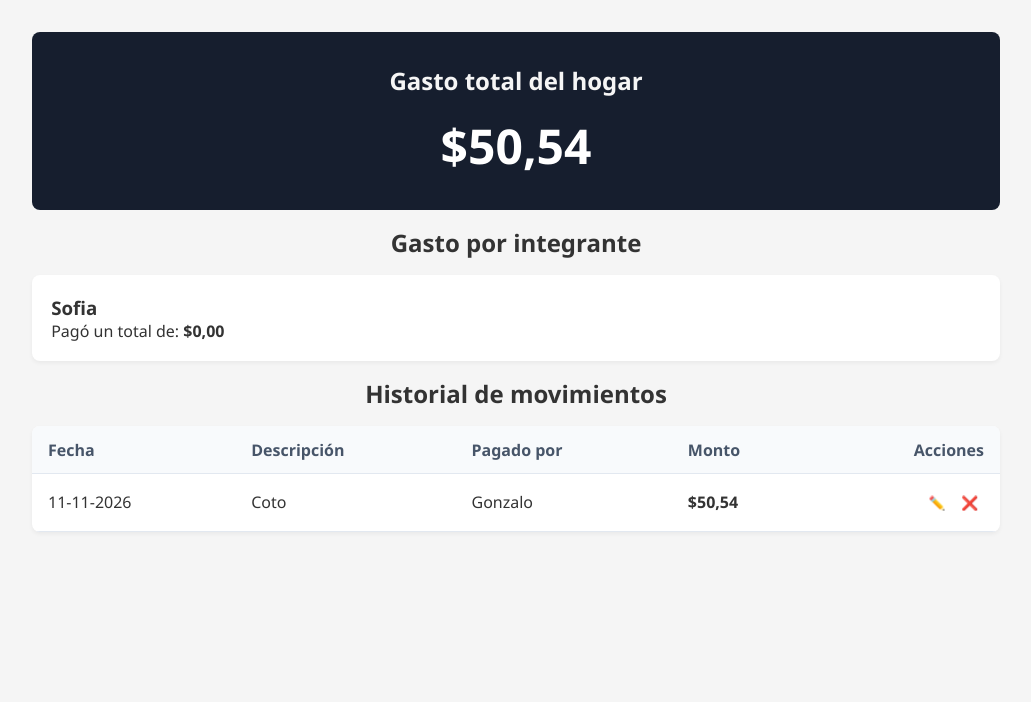
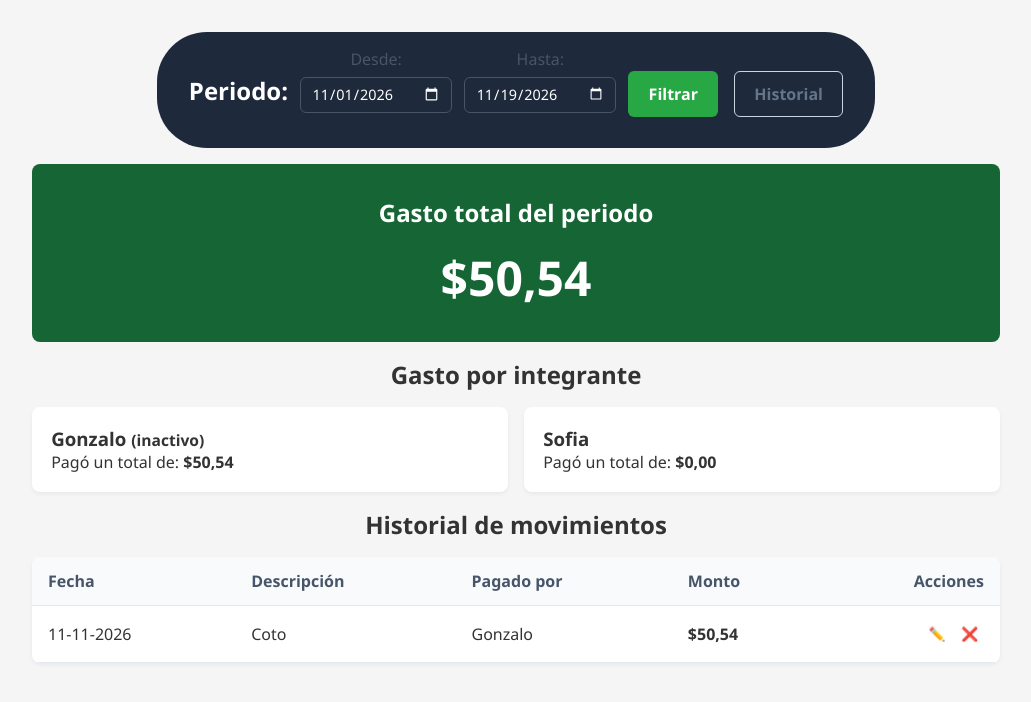
Before and after one commit to smaballay/Gastos, a Flask app: page / in a window 1280 px wide. Shown: the part 78-780 px from the top of the page, without its empty margins (124-1155 px from the left). Run offline with Flask 3, Linux system fonts and the light colour scheme; data comes from the database, SQL or seed files in the repository; both versions use the stored data as it was before the commit.

Commit message:
feat: filtro por período y fixes

```diff
--- a/src/config.py
+++ b/src/config.py
@@ -1,4 +1,6 @@
+from decimal import Decimal
+
 class Config:
     MAX_NOMBRE_INTEGRANTE = 30
     MAX_DESCRIPCION_GASTO = 50
-    MAX_MONTO_GASTO = 1000000000
+    MAX_MONTO_GASTO = Decimal('1000000000.00')
--- a/src/controllers/gasto_controller.py
+++ b/src/controllers/gasto_controller.py
@@ -5,6 +5,29 @@ from datetime import datetime, date
 from decimal import Decimal, InvalidOperation
 
 gasto_bp = Blueprint('gasto_bp', __name__)
+
+def leer_filtro_fechas():
+    hoy = date.today()
+    por_defecto = (hoy.replace(day=1).isoformat(), hoy.isoformat())
+
+    if 'desde' not in request.args and 'hasta' not in request.args:
+        return por_defecto
+
+    desde = request.args.get('desde', '').strip()
+    hasta = request.args.get('hasta', '').strip()
+
+    try:
+        desde_dt = datetime.strptime(desde, '%Y-%m-%d').date() if desde else None
+        hasta_dt = datetime.strptime(hasta, '%Y-%m-%d').date() if hasta else None
+    except ValueError:
+        flash('El rango de fechas no es válido.', 'error')
+        return por_defecto
+
+    if desde_dt and hasta_dt and desde_dt > hasta_dt:
+        flash('La fecha "desde" no puede ser posterior a "hasta".', 'error')
+        return por_defecto
+
+    return (desde_dt.isoformat() if desde_dt else None, hasta_dt.isoformat() if hasta_dt else None)
 
 def validar_gasto(fecha, descripcion, monto, integrante_id, integrante_id_actual=None):
     try:
@@ -38,10 +61,11 @@ def validar_gasto(fecha, descripcion, monto, integrante_id, integrante_id_actual
 
     max_monto = current_app.config['MAX_MONTO_GASTO']
     if monto_dec > max_monto:
-        flash(f'El monto debe ser menor o igual a ${max_monto}', 'error')
+        formato = current_app.jinja_env.filters['formato_moneda']
+        flash(f'El monto debe ser menor o igual a ${formato(max_monto*100)}', 'error')
         return None
 
-    if monto_dec.normalize().as_tuple().exponent < -2:
+    if monto_dec != monto_dec.quantize(Decimal('0.01')):
         flash('El monto no puede tener más de 2 decimales.', 'error')
         return None
 
@@ -60,19 +84,22 @@ def validar_gasto(fecha, descripcion, monto, integrante_id, integrante_id_actual
         return None
 
     return {
-        'fecha': fecha_dt,
-        'monto': float(monto_dec*100),
+        'fecha': fecha_dt.isoformat(),
+        'monto': int(monto_dec*100),
         'integrante_id': integrante_id,
     }
 
 @gasto_bp.route('/')
 def index():
-    gastos = GastoModel.obtener_gastos()
-    total_gastos, por_persona = GastoModel.calcular_por_persona()
+    desde, hasta = leer_filtro_fechas()
+    gastos = GastoModel.obtener_gastos(desde, hasta)
+    total_gastos, por_persona = GastoModel.calcular_por_persona(desde, hasta)
     return render_template('index.html',
                            gastos=gastos,
                            total_gastos=total_gastos,
-                           por_persona=por_persona)
+                           por_persona=por_persona,
+                           desde=desde or '',
+                           hasta=hasta or '')
 
 @gasto_bp.route('/gastos/nuevo', methods=['GET', 'POST'])
 def agregar_gasto():
@@ -86,12 +113,11 @@ def agregar_gasto():
         if not datos:
             return redirect(url_for('gasto_bp.agregar_gasto'))
 
-        if not GastoModel.registrar_gasto(datos['fecha'], descripcion,
-                                          datos['monto'], datos['integrante_id']):
+        if not GastoModel.registrar_gasto(datos['fecha'], descripcion, datos['monto'], datos['integrante_id']):
             flash('No se pudo guardar el gasto.', 'error')
             return redirect(url_for('gasto_bp.agregar_gasto'))
         flash('Gasto registrado correctamente.', 'success')
-        return redirect(url_for('gasto_bp.index'))
+        return redirect(url_for('gasto_bp.index', desde='', hasta=''))
 
     hoy = datetime.now().strftime('%Y-%m-%d')
     integrantes = IntegranteModel.obtener_integrantes()
@@ -110,17 +136,15 @@ def editar_gasto(id):
         monto = request.form.get('monto')
         integrante_id = request.form.get('integrante_id')
 
-        datos = validar_gasto(fecha, descripcion, monto, integrante_id,
-                              gasto['integrante_id'])
+        datos = validar_gasto(fecha, descripcion, monto, integrante_id, gasto['integrante_id'])
         if not datos:
             return redirect(url_for('gasto_bp.editar_gasto', id=id))
 
-        if not GastoModel.actualizar_gasto(id, datos['fecha'], descripcion,
-                                           datos['monto'], datos['integrante_id']):
+        if not GastoModel.actualizar_gasto(id, datos['fecha'], descripcion, datos['monto'], datos['integrante_id']):
             flash('No se pudo actualizar el gasto.', 'error')
             return redirect(url_for('gasto_bp.editar_gasto', id=id))
         flash('Gasto actualizado correctamente.', 'success')
-        return redirect(url_for('gasto_bp.index'))
+        return redirect(url_for('gasto_bp.index', desde='', hasta=''))
 
     integrantes = IntegranteModel.obtener_integrantes_editar(gasto['integrante_id'])
     return render_template('form_gasto.html', gasto=gasto, integrantes=integrantes)
--- a/src/models/gasto_model.py
+++ b/src/models/gasto_model.py
@@ -3,14 +3,28 @@ from db import conexion_db
 
 class GastoModel:
     @staticmethod
-    def obtener_gastos():
+    def condiciones_fecha(desde, hasta):
+        condiciones, parametros = [], []
+        if desde:
+            condiciones.append("gastos.fecha >= ?")
+            parametros.append(desde)
+        if hasta:
+            condiciones.append("gastos.fecha <= ?")
+            parametros.append(hasta)
+        return condiciones, parametros
+
+    @staticmethod
+    def obtener_gastos(desde=None, hasta=None):
+        condiciones, parametros = GastoModel.condiciones_fecha(desde, hasta)
+        where = ("WHERE " + " AND ".join(condiciones)) if condiciones else ""
         with conexion_db() as conexion:
-            return conexion.execute("""
+            return conexion.execute(f"""
                 SELECT gastos.id, gastos.descripcion, gastos.monto, gastos.fecha, integrantes.nombre as pagador
                 FROM gastos
                 LEFT JOIN integrantes ON gastos.integrante_id = integrantes.id
+                {where}
                 ORDER BY gastos.fecha DESC, gastos.id DESC
-            """).fetchall()
+            """, parametros).fetchall()
 
     @staticmethod
     def obtener_gasto_por_id(id):
@@ -51,16 +65,21 @@ class GastoModel:
             return False
 
     @staticmethod
-    def calcular_por_persona():
+    def calcular_por_persona(desde=None, hasta=None):
+        condiciones, parametros = GastoModel.condiciones_fecha(desde, hasta)
+        where = ("WHERE " + " AND ".join(condiciones)) if condiciones else ""
+        on_extra = ("AND " + " AND ".join(condiciones)) if condiciones else ""
+
         with conexion_db() as conexion:
-            fila = conexion.execute("SELECT COALESCE(SUM(monto), 0) AS total FROM gastos").fetchone()
-            total_gastos = fila['total'] or 0.0
+            fila = conexion.execute(f"SELECT COALESCE(SUM(monto), 0) AS total FROM gastos {where}", parametros).fetchone()
+            total_gastos = fila['total'] or 0
 
-            por_persona = conexion.execute("""
-                SELECT integrantes.nombre, COALESCE(SUM(gastos.monto), 0) AS pagado
+            por_persona = conexion.execute(f"""
+                SELECT integrantes.nombre, integrantes.activo, COALESCE(SUM(gastos.monto), 0) AS pagado
                 FROM integrantes
-                LEFT JOIN gastos ON integrantes.id = gastos.integrante_id
-                WHERE integrantes.activo = 1
+                LEFT JOIN gastos ON integrantes.id = gastos.integrante_id {on_extra}
                 GROUP BY integrantes.id
-            """).fetchall()
+                HAVING integrantes.activo = 1 OR COUNT(gastos.id) > 0
+                ORDER BY pagado DESC, integrantes.nombre
+            """, parametros).fetchall()
         return total_gastos, por_persona
--- a/src/models/integrante_model.py
+++ b/src/models/integrante_model.py
@@ -32,7 +32,7 @@ class IntegranteModel:
         try:
             with conexion_db() as conexion, conexion:
                 cursor = conexion.execute("UPDATE integrantes SET nombre = ? WHERE id = ? AND activo = 1", (nombre, integrante_id))
-            return True
+            return cursor.rowcount > 0
         except sqlite3.Error as e:
             print(f"Error al actualizar integrante: {e}")
             return False
--- a/src/static/css/style.css
+++ b/src/static/css/style.css
@@ -58,13 +58,39 @@ body{
     box-shadow: 0 2px 4px rgba(0,0,0,0.05);
 }
 
-.card-total{
-    background: #161e2e;
-    color: whitesmoke;
+.card-total, .card-periodo{
+    background: #166534;
+    color: white;
     border-radius: 8px;
-    padding: 1rem;
+    padding: 1rem 2rem;
     text-align: center;
     margin: 0 auto;
+}
+
+.card-periodo{
+    background: #1e293b;
+    border-radius: 50px;
+    display: flex;
+    align-items: center;
+    justify-content: center;
+    flex-wrap: wrap;
+    gap: 0.75rem;
+    width: fit-content;
+    margin-bottom: 1rem;
+}
+
+.card-periodo input[type="date"]{
+    padding: 0.4rem 0.65rem;
+    border: 1px solid #475569;
+    border-radius: 6px;
+    font-size: 0.9rem;
+    background-color: #1e293b;
+    color: white;
+}
+
+.card-periodo input[type="date"]::-webkit-calendar-picker-indicator{
+    filter: invert(1);
+    cursor: pointer;
 }
 
 .total-value{
@@ -140,7 +166,7 @@ body{
     display: flex;
     gap: 1rem;
     align-items: center;
-    margin-top: 1.5rem;
+    margin-top: 0.5rem;
 }
 
 .form-actions .btn{
--- a/src/templates/index.html
+++ b/src/templates/index.html
@@ -1,8 +1,25 @@
 {%extends "base.html"%}
 {%block content%}
+<form method="GET" action="{{url_for('gasto_bp.index')}}" class="card-periodo">
+    <div>
+        <h2>Periodo: </h2>
+    </div>
+    <div class="form-group">
+        <label for="desde">Desde:</label>
+        <input type="date" id="desde" name="desde" value="{{desde}}">
+    </div>
+    <div class="form-group">
+        <label for="hasta">Hasta:</label>
+        <input type="date" id="hasta" name="hasta" value="{{hasta}}">
+    </div>
+    <div class="form-actions">
+        <button type="submit" class="btn btn-primary">Filtrar</button>
+        <a href="{{url_for('gasto_bp.index', desde='', hasta='')}}" class="btn btn-cancel">Historial</a>
+    </div>
+</form>
 
 <div class="card-total">
-    <h2>Gasto total del hogar</h2>
+    <h2>Gasto total{% if desde or hasta %} del periodo{% else %} del hogar{% endif %}</h2>
     <p class="total-value">${{total_gastos|formato_moneda}}</p>
 </div>
 
@@ -10,7 +27,7 @@
 <div class="grid-gastos">
     {%for p in por_persona%}
     <div class="card-gasto">
-        <h3>{{p.nombre}}</h3>
+        <h3>{{p.nombre}}{% if not p.activo %} <small>(inactivo)</small>{% endif %}</h3>
         <p>Pagó un total de: <strong>${{(p.pagado if p.pagado else 0)|formato_moneda}}</strong></p>
     </div>
     {%else%}
```
Also changed, not shown: README.md, src/database_gastos.db (deleted).
